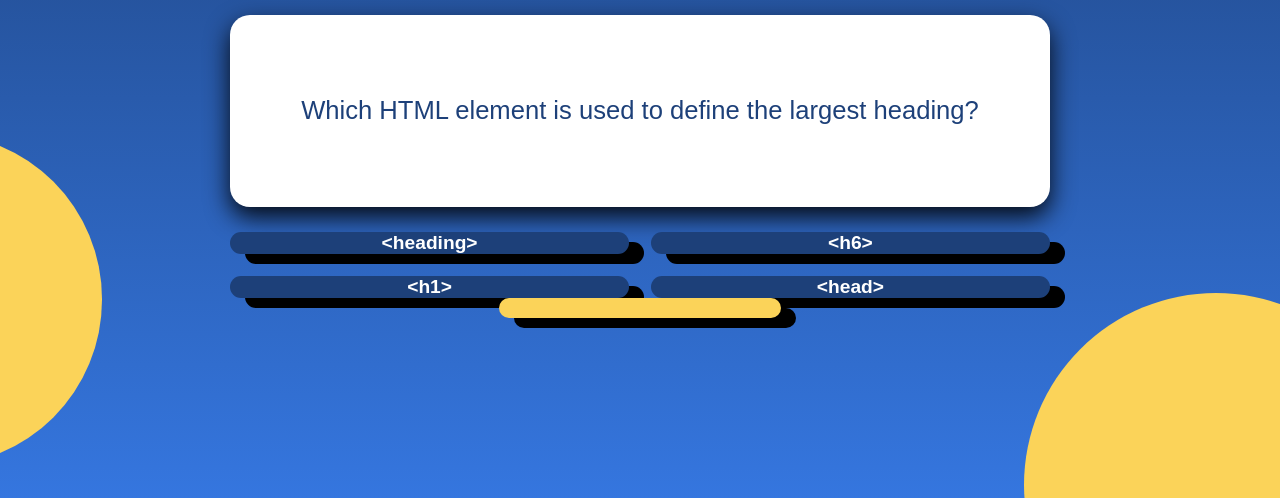
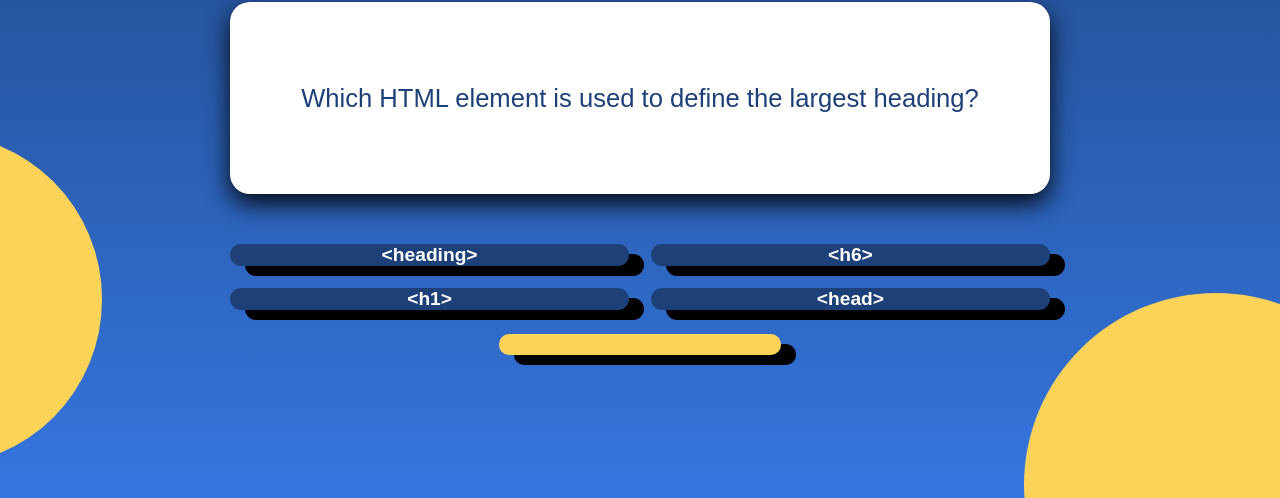
Before and after one commit to mdlcodes/quiz-app, a plain HTML site: page index.html in a window 1280 px wide. Both pictures are taken after a click on the button "Take Quiz". Shown: the part 302-800 px from the top of the page. Drawn offline with Linux system fonts and the light colour scheme; a web font is replaced by a local one.

Commit message:
fix: next-btn placement on quiz screen

```diff
--- a/style.css
+++ b/style.css
@@ -55,11 +55,11 @@ button{
     z-index: 1;
 }
 .btn-primary{
-    width: fit-content;
+    font-size: clamp(1.1rem, 1.5vw, 1.5rem);
     min-width: clamp(200px, 22vw, 320px);
     background-color: var(--yellow-color);
     color: var(--dark-blue);
-    padding: 10px 106px;
+    padding: 0.55em 2.2em;
     border-radius: 10px;
     border: none;
     cursor: pointer;
@@ -145,6 +145,8 @@ button{
     justify-content: center;
     align-items: center;
     min-height: 100vh;
+    padding: clamp(1.25rem, 3vw, 10rem);
+    gap: clamp(1.25rem, 3vh, 2rem);
     width: 100%;
 
     &.active{
```
